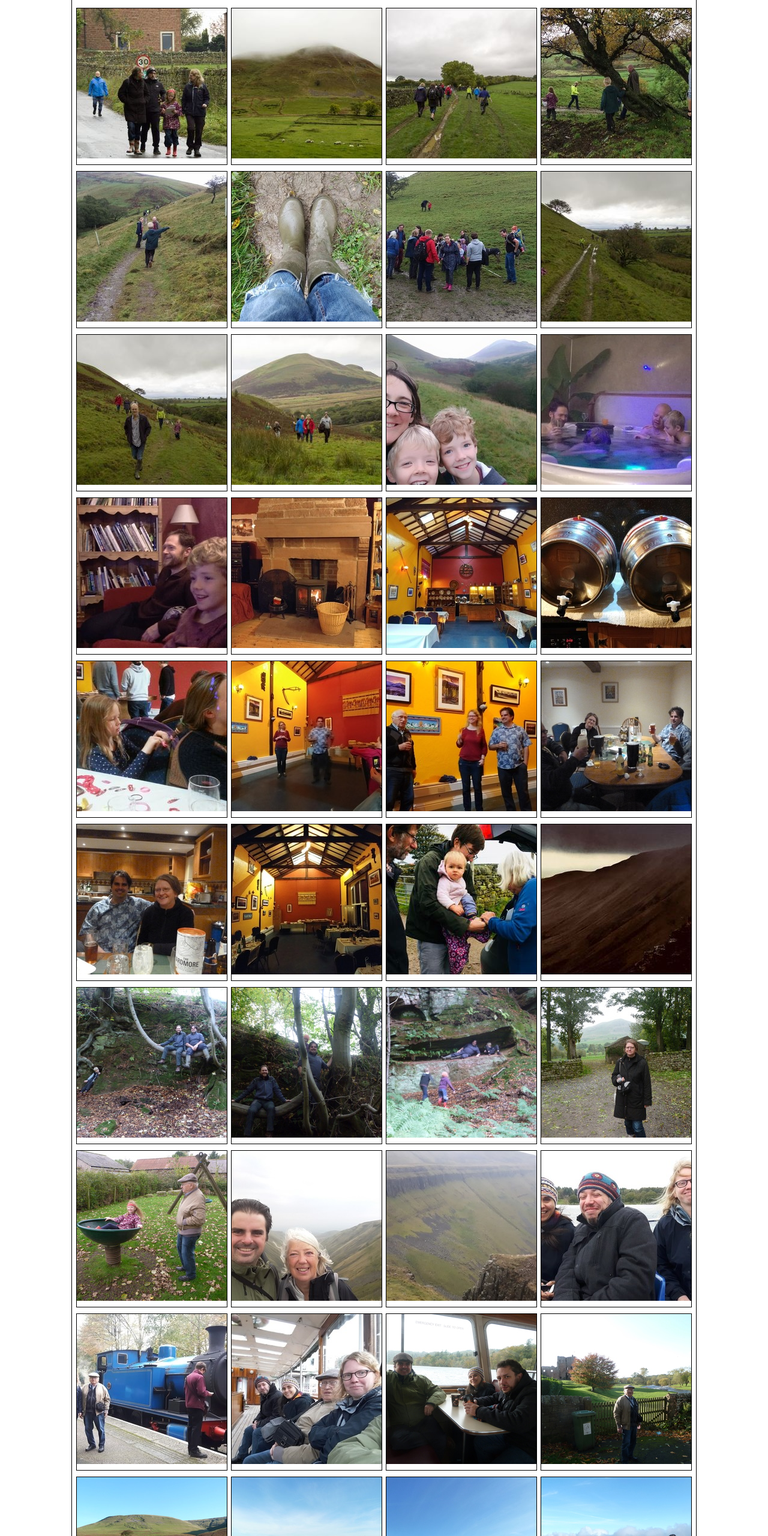
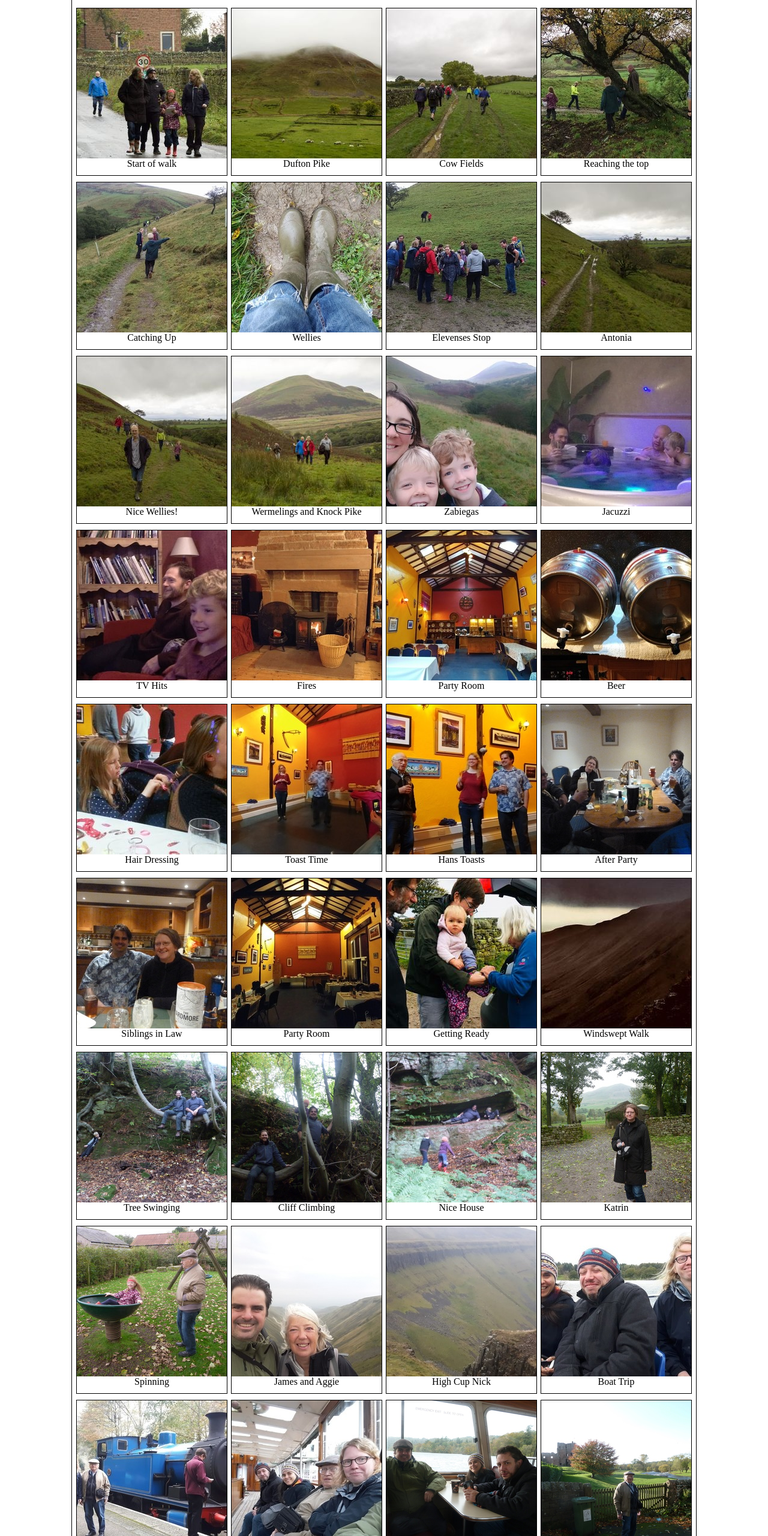
Before and after one commit to JakoboEU/weekend, a plain HTML site: page index.html in a window 1280 px wide. Shown: the part 240-2800 px from the top of the page at 60% size. Drawn offline with nearby package versions, Linux system fonts and the light colour scheme; a script that the page names is missing; a web font is replaced by a local one.

Commit message:
Adding description to photos

```diff
--- a/index.html
+++ b/index.html
@@ -36,53 +36,53 @@
 				<h2>Photos</h2>
 				<div class="photos">
 					<ul>
-						<li><a href="#weekend01" data-photo="weekend01" class="photo"><img src="tn_weekend01.jpg" /></a><span></span></li>
-						<li><a href="#weekend02" data-photo="weekend02" class="photo"><img src="tn_weekend02.jpg" /></a><span></span></li>
-						<li><a href="#weekend03" data-photo="weekend03" class="photo"><img src="tn_weekend03.jpg" /></a><span></span></li>
-						<li><a href="#weekend04" data-photo="weekend04" class="photo"><img src="tn_weekend04.jpg" /></a><span></span></li>
-						<li><a href="#weekend05" data-photo="weekend05" class="photo"><img src="tn_weekend05.jpg" /></a><span></span></li>
-						<li><a href="#weekend06" data-photo="weekend06" class="photo"><img src="tn_weekend06.jpg" /></a><span></span></li>
-						<li><a href="#weekend07" data-photo="weekend07" class="photo"><img src="tn_weekend07.jpg" /></a><span></span></li>
-						<li><a href="#weekend09" data-photo="weekend09" class="photo"><img src="tn_weekend09.jpg" /></a><span></span></li>
-						<li><a href="#weekend10" data-photo="weekend10" class="photo"><img src="tn_weekend10.jpg" /></a><span></span></li>
-						<li><a href="#weekend11" data-photo="weekend11" class="photo"><img src="tn_weekend11.jpg" /></a><span></span></li>
-						<li><a href="#weekend12" data-photo="weekend12" class="photo"><img src="tn_weekend12.jpg" /></a><span></span></li>
-						<li><a href="#weekend13" data-photo="weekend13" class="photo"><img src="tn_weekend13.jpg" /></a><span></span></li>
-						<li><a href="#weekend14" data-photo="weekend14" class="photo"><img src="tn_weekend14.jpg" /></a><span></span></li>
-						<li><a href="#weekend15" data-photo="weekend15" class="photo"><img src="tn_weekend15.jpg" /></a><span></span></li>
-						<li><a href="#weekend16" data-photo="weekend16" class="photo"><img src="tn_weekend16.jpg" /></a><span></span></li>
-						<li><a href="#weekend17" data-photo="weekend17" class="photo"><img src="tn_weekend17.jpg" /></a><span></span></li>
-						<li><a href="#weekend18" data-photo="weekend18" class="photo"><img src="tn_weekend18.jpg" /></a><span></span></li>
-						<li><a href="#weekend19" data-photo="weekend19" class="photo"><img src="tn_weekend19.jpg" /></a><span></span></li>
-						<li><a href="#weekend20" data-photo="weekend20" class="photo"><img src="tn_weekend20.jpg" /></a><span></span></li>
-						<li><a href="#weekend21" data-photo="weekend21" class="photo"><img src="tn_weekend21.jpg" /></a><span></span></li>
-						<li><a href="#weekend22" data-photo="weekend22" class="photo"><img src="tn_weekend22.jpg" /></a><span></span></li>
-						<li><a href="#weekend23" data-photo="weekend23" class="photo"><img src="tn_weekend23.jpg" /></a><span></span></li>
-						<li><a href="#weekend24" data-photo="weekend24" class="photo"><img src="tn_weekend24.jpg" /></a><span></span></li>
-						<li><a href="#weekend25" data-photo="weekend25" class="photo"><img src="tn_weekend25.jpg" /></a><span></span></li>
-						<li><a href="#weekend26" data-photo="weekend26" class="photo"><img src="tn_weekend26.jpg" /></a><span></span></li>
-						<li><a href="#weekend27" data-photo="weekend27" class="photo"><img src="tn_weekend27.jpg" /></a><span></span></li>
-						<li><a href="#weekend28" data-photo="weekend28" class="photo"><img src="tn_weekend28.jpg" /></a><span></span></li>
-						<li><a href="#weekend29" data-photo="weekend29" class="photo"><img src="tn_weekend29.jpg" /></a><span></span></li>
-						<li><a href="#weekend30" data-photo="weekend30" class="photo"><img src="tn_weekend30.jpg" /></a><span></span></li>
-						<li><a href="#weekend31" data-photo="weekend31" class="photo"><img src="tn_weekend31.jpg" /></a><span></span></li>
-						<li><a href="#weekend32" data-photo="weekend32" class="photo"><img src="tn_weekend32.jpg" /></a><span></span></li>
-						<li><a href="#weekend33" data-photo="weekend33" class="photo"><img src="tn_weekend33.jpg" /></a><span></span></li>
-						<li><a href="#weekend34" data-photo="weekend34" class="photo"><img src="tn_weekend34.jpg" /></a><span></span></li>
-						<li><a href="#weekend35" data-photo="weekend35" class="photo"><img src="tn_weekend35.jpg" /></a><span></span></li>
-						<li><a href="#weekend36" data-photo="weekend36" class="photo"><img src="tn_weekend36.jpg" /></a><span></span></li>
-						<li><a href="#weekend37" data-photo="weekend37" class="photo"><img src="tn_weekend37.jpg" /></a><span></span></li>
-						<li><a href="#weekend38" data-photo="weekend38" class="photo"><img src="tn_weekend38.jpg" /></a><span></span></li>
-						<li><a href="#weekend39" data-photo="weekend39" class="photo"><img src="tn_weekend39.jpg" /></a><span></span></li>
-						<li><a href="#weekend40" data-photo="weekend40" class="photo"><img src="tn_weekend40.jpg" /></a><span></span></li>
-						<li><a href="#weekend41" data-photo="weekend41" class="photo"><img src="tn_weekend41.jpg" /></a><span></span></li>
-						<li><a href="#weekend42" data-photo="weekend42" class="photo"><img src="tn_weekend42.jpg" /></a><span></span></li>
-						<li><a href="#weekend43" data-photo="weekend43" class="photo"><img src="tn_weekend43.jpg" /></a><span></span></li>
-						<li><a href="#weekend44" data-photo="weekend44" class="photo"><img src="tn_weekend44.jpg" /></a><span></span></li>
-						<li><a href="#weekend45" data-photo="weekend45" class="photo"><img src="tn_weekend45.jpg" /></a><span></span></li>
-						<li><a href="#weekend46" data-photo="weekend46" class="photo"><img src="tn_weekend46.jpg" /></a><span></span></li>
-						<li><a href="#weekend47" data-photo="weekend47" class="photo"><img src="tn_weekend47.jpg" /></a><span></span></li>
-						<li><a href="#weekend48" data-photo="weekend48" class="photo"><img src="tn_weekend48.jpg" /></a><span></span></li>
+						<li><a href="#weekend01" data-photo="weekend01" data-desc="Reading the Treasure Hunt checklist." class="photo"><img src="tn_weekend01.jpg" /></a><span>Start of walk</span></li>
+						<li><a href="#weekend02" data-photo="weekend02" data-desc="Dufton Pike stayed under its cloud blacket for the whole weekend." class="photo"><img src="tn_weekend02.jpg" /></a><span>Dufton Pike</span></li>
+						<li><a href="#weekend03" data-photo="weekend03" data-desc="The start of the mud trail through the cow fields." class="photo"><img src="tn_weekend03.jpg" /></a><span>Cow Fields</span></li>
+						<li><a href="#weekend04" data-photo="weekend04" data-desc="Getting to the end of the mud trail is a relief with potential views up to Crossfell" class="photo"><img src="tn_weekend04.jpg" /></a><span>Reaching the top</span></li>
+						<li><a href="#weekend05" data-photo="weekend05" data-desc="Ben catching up with Anja and Dave." class="photo"><img src="tn_weekend05.jpg" /></a><span>Catching Up</span></li>
+						<li><a href="#weekend06" data-photo="weekend06" data-desc="Useful footwear for cow fields and mud baths." class="photo"><img src="tn_weekend06.jpg" /></a><span>Wellies</span></li>
+						<li><a href="#weekend07" data-photo="weekend07" data-desc="Stopping by the bridge over the stream for the younger hikers to eat." class="photo"><img src="tn_weekend07.jpg" /></a><span>Elevenses Stop</span></li>
+						<li><a href="#weekend09" data-photo="weekend09" data-desc="Antonia enjoying some mud free paths up behind Dufton Pike." class="photo"><img src="tn_weekend09.jpg" /></a><span>Antonia</span></li>
+						<li><a href="#weekend10" data-photo="weekend10" data-desc="Ed modelling his nice green wellies." class="photo"><img src="tn_weekend10.jpg" /></a><span>Nice Wellies!</span></li>
+						<li><a href="#weekend11" data-photo="weekend11" data-desc="Views back towards Knock Pike - one of the few hills clear." class="photo"><img src="tn_weekend11.jpg" /></a><span>Wermelings and Knock Pike</span></li>
+						<li><a href="#weekend12" data-photo="weekend12" data-desc="Cat, Matt and Ben" class="photo"><img src="tn_weekend12.jpg" /></a><span>Zabiegas</span></li>
+						<li><a href="#weekend13" data-photo="weekend13" data-desc="How long can you hold your breath for in a Jacuzzi?  The records was over a minute." class="photo"><img src="tn_weekend13.jpg" /></a><span>Jacuzzi</span></li>
+						<li><a href="#weekend14" data-photo="weekend14" data-desc="Matt and Max watching old TV game shows." class="photo"><img src="tn_weekend14.jpg" /></a><span>TV Hits</span></li>
+						<li><a href="#weekend15" data-photo="weekend15" data-desc="Living room in Sycamore Cottage." class="photo"><img src="tn_weekend15.jpg" /></a><span>Fires</span></li>
+						<li><a href="#weekend16" data-photo="weekend16" data-desc="Before we ate and drank in the barnhouse." class="photo"><img src="tn_weekend16.jpg" /></a><span>Party Room</span></li>
+						<li><a href="#weekend17" data-photo="weekend17" data-desc="Setting up the cask beer.  One barrel of Eden Best and one of Eden Gold." class="photo"><img src="tn_weekend17.jpg" /></a><span>Beer</span></li>
+						<li><a href="#weekend18" data-photo="weekend18" data-desc="Antonia tying up Maria's hair." class="photo"><img src="tn_weekend18.jpg" /></a><span>Hair Dressing</span></li>
+						<li><a href="#weekend19" data-photo="weekend19" data-desc="James toasting and rocking while Anja translates.  Cheers to all the guests!" class="photo"><img src="tn_weekend19.jpg" /></a><span>Toast Time</span></li>
+						<li><a href="#weekend20" data-photo="weekend20" data-desc="Hans proposing a toast to James and Anja" class="photo"><img src="tn_weekend20.jpg" /></a><span>Hans Toasts</span></li>
+						<li><a href="#weekend21" data-photo="weekend21" data-desc="The last few who managed to keep the party going until Sunday" class="photo"><img src="tn_weekend21.jpg" /></a><span>After Party</span></li>
+						<li><a href="#weekend22" data-photo="weekend22" data-desc="Looking remarkably well for so late in the evening" class="photo"><img src="tn_weekend22.jpg" /></a><span>Siblings in Law</span></li>
+						<li><a href="#weekend23" data-photo="weekend23" data-desc="The party room the following morning." class="photo"><img src="tn_weekend23.jpg" /></a><span>Party Room</span></li>
+						<li><a href="#weekend24" data-photo="weekend24" data-desc="Sylvia was unimpressed by Jack's ability to put on wellies." class="photo"><img src="tn_weekend24.jpg" /></a><span>Getting Ready</span></li>
+						<li><a href="#weekend25" data-photo="weekend25" data-desc="Some escaped into the hills on Sunday and braved the winds and clouds" class="photo"><img src="tn_weekend25.jpg" /></a><span>Windswept Walk</span></li>
+						<li><a href="#weekend26" data-photo="weekend26" data-desc="Others spent Sunday larking about." class="photo"><img src="tn_weekend26.jpg" /></a><span>Tree Swinging</span></li>
+						<li><a href="#weekend27" data-photo="weekend27" data-desc="Others spent Sunday larking about and climbing cliffs." class="photo"><img src="tn_weekend27.jpg" /></a><span>Cliff Climbing</span></li>
+						<li><a href="#weekend28" data-photo="weekend28" data-desc="Plenty of cliffs in the river below Dufton to explore." class="photo"><img src="tn_weekend28.jpg" /></a><span>Nice House</span></li>
+						<li><a href="#weekend29" data-photo="weekend29" data-desc="Katrin ready for her walk around Dufton" class="photo"><img src="tn_weekend29.jpg" /></a><span>Katrin</span></li>
+						<li><a href="#weekend30" data-photo="weekend30" data-desc="Antonia trying out the local playground and looking better than Harry did in the spinner." class="photo"><img src="tn_weekend30.jpg" /></a><span>Spinning</span></li>
+						<li><a href="#weekend31" data-photo="weekend31" data-desc="Monday walk and happy to have views of High Cup Nick" class="photo"><img src="tn_weekend31.jpg" /></a><span>James and Aggie</span></li>
+						<li><a href="#weekend32" data-photo="weekend32" data-desc="The cloud lifted enough to enjoy some views." class="photo"><img src="tn_weekend32.jpg" /></a><span>High Cup Nick</span></li>
+						<li><a href="#weekend33" data-photo="weekend33" data-desc="Mike, Belinda and Anja being excited about their trip up Windermere." class="photo"><img src="tn_weekend33.jpg" /></a><span>Boat Trip</span></li>
+						<li><a href="#weekend34" data-photo="weekend34" data-desc="Anja and Hans finding a brief tourist free moment to pose with the train." class="photo"><img src="tn_weekend34.jpg" /></a><span>Admiring the Train</span></li>
+						<li><a href="#weekend35" data-photo="weekend35" data-desc="Tired on the return journey." class="photo"><img src="tn_weekend35.jpg" /></a><span>Windermere Steamer</span></li>
+						<li><a href="#weekend36" data-photo="weekend36" data-desc="Sensibly inside and warming up with hot chocoloate." class="photo"><img src="tn_weekend36.jpg" /></a><span>Hot Chocolate Warmer</span></li>
+						<li><a href="#weekend37" data-photo="weekend37" data-desc="Posing outside Brougham Castle as we weren't let in." class="photo"><img src="tn_weekend37.jpg" /></a><span>Castle Views</span></li>
+						<li><a href="#weekend38" data-photo="weekend38" data-desc="Heading up Crossfell to make the most of the first sunny day." class="photo"><img src="tn_weekend38.jpg" /></a><span>The Sun at Last!</span></li>
+						<li><a href="#weekend39" data-photo="weekend39" data-desc="Looking over the Eden Valley towards the Lake District." class="photo"><img src="tn_weekend39.jpg" /></a><span>The Lakes</span></li>
+						<li><a href="#weekend40" data-photo="weekend40" data-desc="Heading over very wet moorland towards the high moors of Crossfell." class="photo"><img src="tn_weekend40.jpg" /></a><span>Nearly Dry Feet</span></li>
+						<li><a href="#weekend41" data-photo="weekend41" data-desc="Bounding over the moors in the sun." class="photo"><img src="tn_weekend41.jpg" /></a><span>Moor Top</span></li>
+						<li><a href="#weekend42" data-photo="weekend42" data-desc="The summit of Crossfell in the sun, this only happens 1 out of 3 days!" class="photo"><img src="tn_weekend42.jpg" /></a><span>Crossfell Summit</span></li>
+						<li><a href="#weekend43" data-photo="weekend43" data-desc="Heading back over the Dun Fells as the cloud comes in." class="photo"><img src="tn_weekend43.jpg" /></a><span>Clouds arriving</span></li>
+						<li><a href="#weekend44" data-photo="weekend44" data-desc="Some water in a river for a change." class="photo"><img src="tn_weekend44.jpg" /></a><span>A Waterfall</span></li>
+						<li><a href="#weekend45" data-photo="weekend45" data-desc="The top of Knock Pike is just in view as we head back down to Dufton." class="photo"><img src="tn_weekend45.jpg" /></a><span>Eden Valley</span></li>
+						<li><a href="#weekend46" data-photo="weekend46" data-desc="The Eden Valley and Knock Pike with a steap downhill." class="photo"><img src="tn_weekend46.jpg" /></a><span>Knock Pike</span></li>
+						<li><a href="#weekend47" data-photo="weekend47" data-desc="James looking windswept on a bridge." class="photo"><img src="tn_weekend47.jpg" /></a><span>A River</span></li>
+						<li><a href="#weekend48" data-photo="weekend48" data-desc="James and Hans posing outside Sizergh Castle." class="photo"><img src="tn_weekend48.jpg" /></a><span>Sizergh Castle</span></li>
 					</ul>
 				</div>
 				<a name="links" />
@@ -91,6 +91,7 @@
 					<ul>
 						<li><a href="http://www.fellsidecottages.uk/">The Cottages</a></li>
 						<li><a href="http://www.losantojitos.co.uk/">Kelly's vegan mexican food.</a></li>
+						<li><a href="https://edenbrewery.com/">Eden Brewery</a></li>
 					</ul>
 				</div>
 			</div>
```
